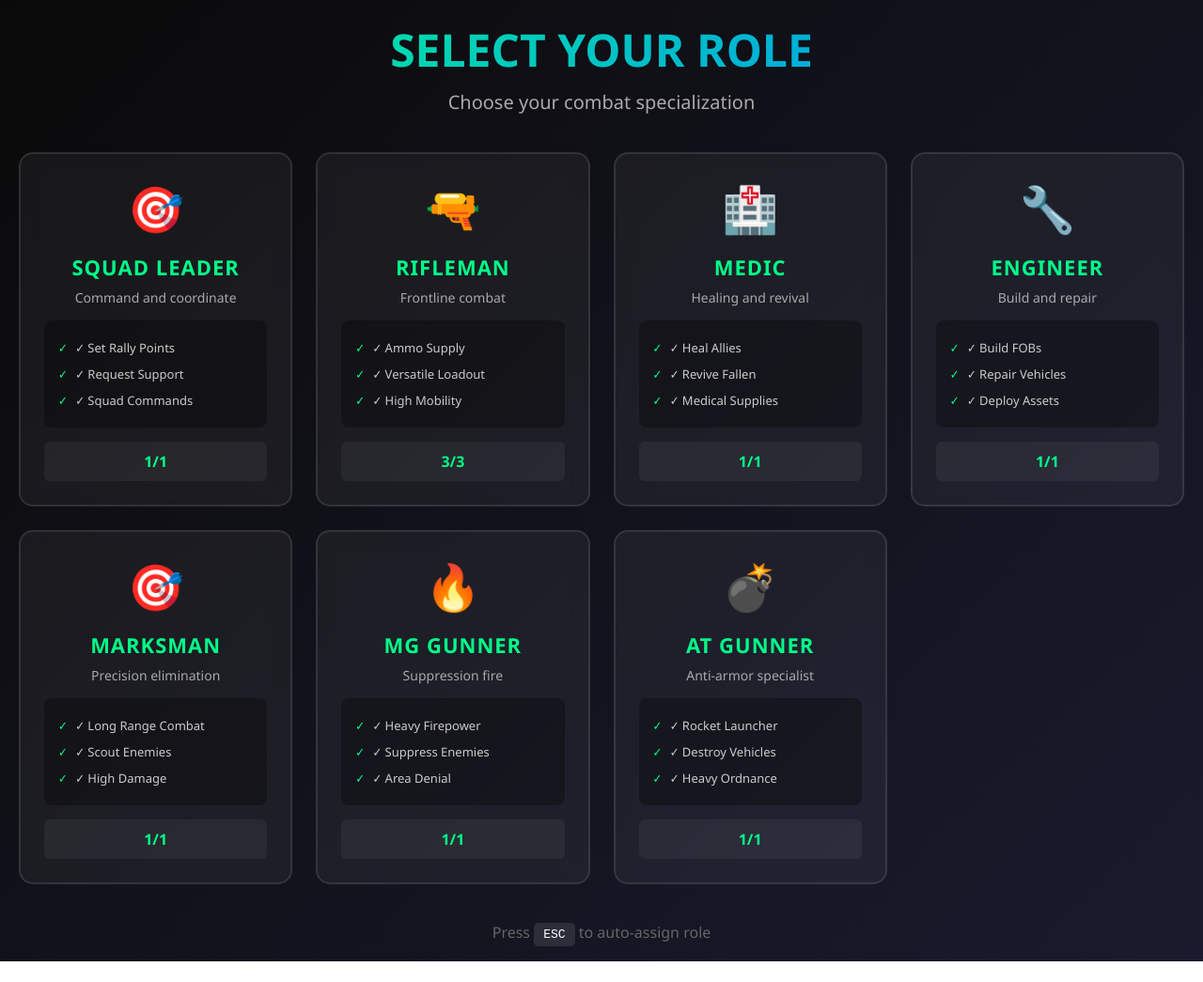
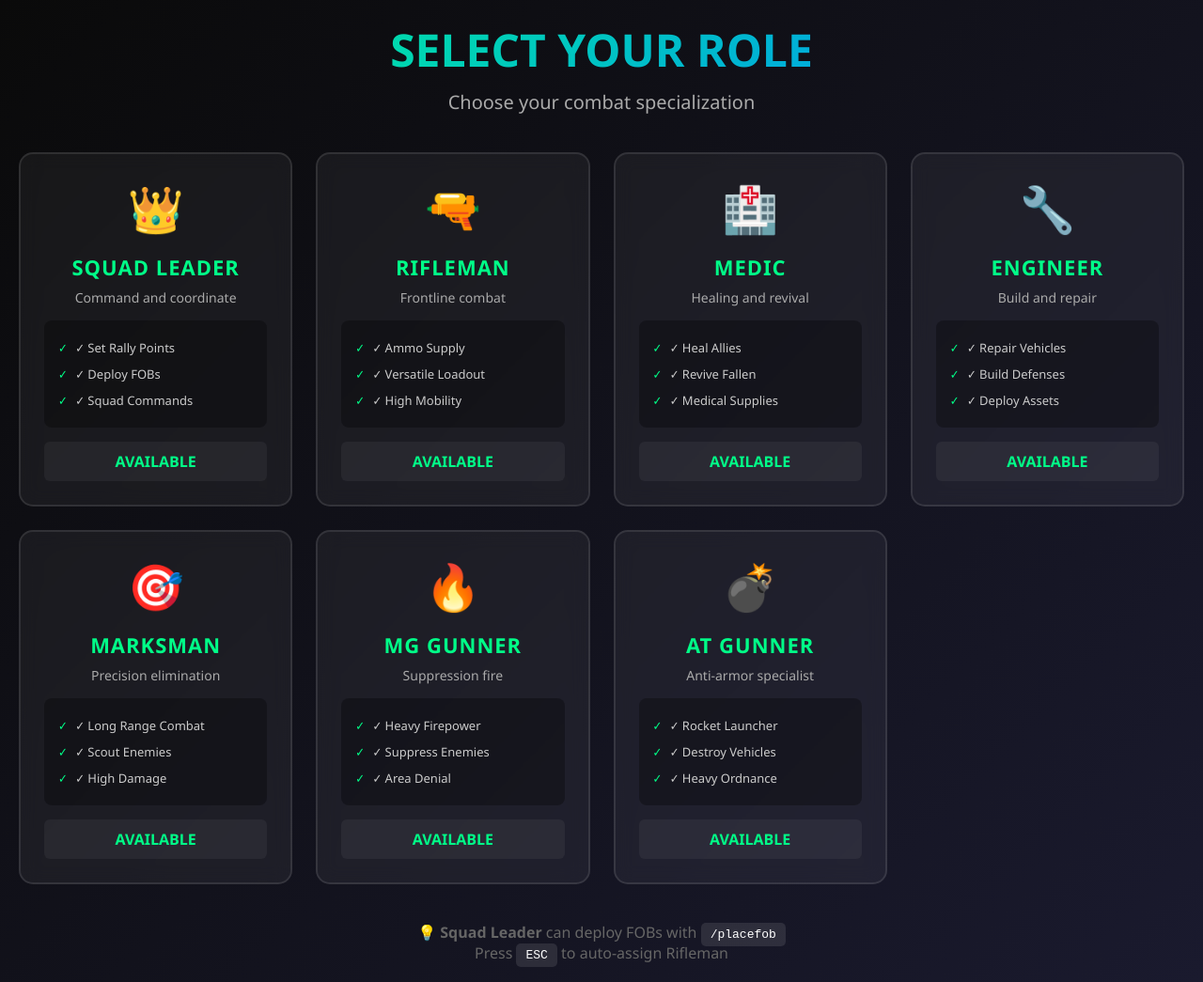
Before and after one commit to 20XMAS24/BATTLE_ARENA_SERVER, a plain HTML site: page client_packages/cef/role-select.html in a window 1280 px wide. Shown: the whole page at 94% size. Before the commit the page ends 1023 px from the top, so only its background shows below. Drawn offline with Linux system fonts and the light colour scheme.

Commit message:
Update role-select.html to highlight Squad Leader role

```diff
--- a/client_packages/cef/role-select.html
+++ b/client_packages/cef/role-select.html
@@ -14,18 +14,18 @@
         </div>
 
         <div class="roles-grid">
-            <!-- Squad Leader -->
-            <div class="role-card squad-leader" onclick="selectRole('squad_leader')">
-                <div class="role-icon">🎯</div>
+            <!-- Squad Leader - HIGHLIGHTED -->
+            <div class="role-card squad-leader featured" onclick="selectRole('squad_leader')">
+                <div class="role-icon">👑</div>
                 <h3>Squad Leader</h3>
                 <p class="role-desc">Command and coordinate</p>
                 <ul class="abilities">
                     <li>✓ Set Rally Points</li>
-                    <li>✓ Request Support</li>
+                    <li>✓ Deploy FOBs</li>
                     <li>✓ Squad Commands</li>
                 </ul>
                 <div class="slots">
-                    <span class="available" id="squad_leader-slots">1/1</span>
+                    <span class="available" id="squad_leader-slots">AVAILABLE</span>
                 </div>
             </div>
 
@@ -40,7 +40,7 @@
                     <li>✓ High Mobility</li>
                 </ul>
                 <div class="slots">
-                    <span class="available" id="rifleman-slots">3/3</span>
+                    <span class="available" id="rifleman-slots">AVAILABLE</span>
                 </div>
             </div>
 
@@ -55,7 +55,7 @@
                     <li>✓ Medical Supplies</li>
                 </ul>
                 <div class="slots">
-                    <span class="available" id="medic-slots">1/1</span>
+                    <span class="available" id="medic-slots">AVAILABLE</span>
                 </div>
             </div>
 
@@ -65,12 +65,12 @@
                 <h3>Engineer</h3>
                 <p class="role-desc">Build and repair</p>
                 <ul class="abilities">
-                    <li>✓ Build FOBs</li>
                     <li>✓ Repair Vehicles</li>
+                    <li>✓ Build Defenses</li>
                     <li>✓ Deploy Assets</li>
                 </ul>
                 <div class="slots">
-                    <span class="available" id="engineer-slots">1/1</span>
+                    <span class="available" id="engineer-slots">AVAILABLE</span>
                 </div>
             </div>
 
@@ -85,7 +85,7 @@
                     <li>✓ High Damage</li>
                 </ul>
                 <div class="slots">
-                    <span class="available" id="marksman-slots">1/1</span>
+                    <span class="available" id="marksman-slots">AVAILABLE</span>
                 </div>
             </div>
 
@@ -100,7 +100,7 @@
                     <li>✓ Area Denial</li>
                 </ul>
                 <div class="slots">
-                    <span class="available" id="mg_gunner-slots">1/1</span>
+                    <span class="available" id="mg_gunner-slots">AVAILABLE</span>
                 </div>
             </div>
 
@@ -115,13 +115,14 @@
                     <li>✓ Heavy Ordnance</li>
                 </ul>
                 <div class="slots">
-                    <span class="available" id="at_gunner-slots">1/1</span>
+                    <span class="available" id="at_gunner-slots">AVAILABLE</span>
                 </div>
             </div>
         </div>
 
         <div class="footer">
-            <p>Press <kbd>ESC</kbd> to auto-assign role</p>
+            <p class="hint">💡 <strong>Squad Leader</strong> can deploy FOBs with <kbd>/placefob</kbd></p>
+            <p>Press <kbd>ESC</kbd> to auto-assign Rifleman</p>
         </div>
     </div>
 
```
